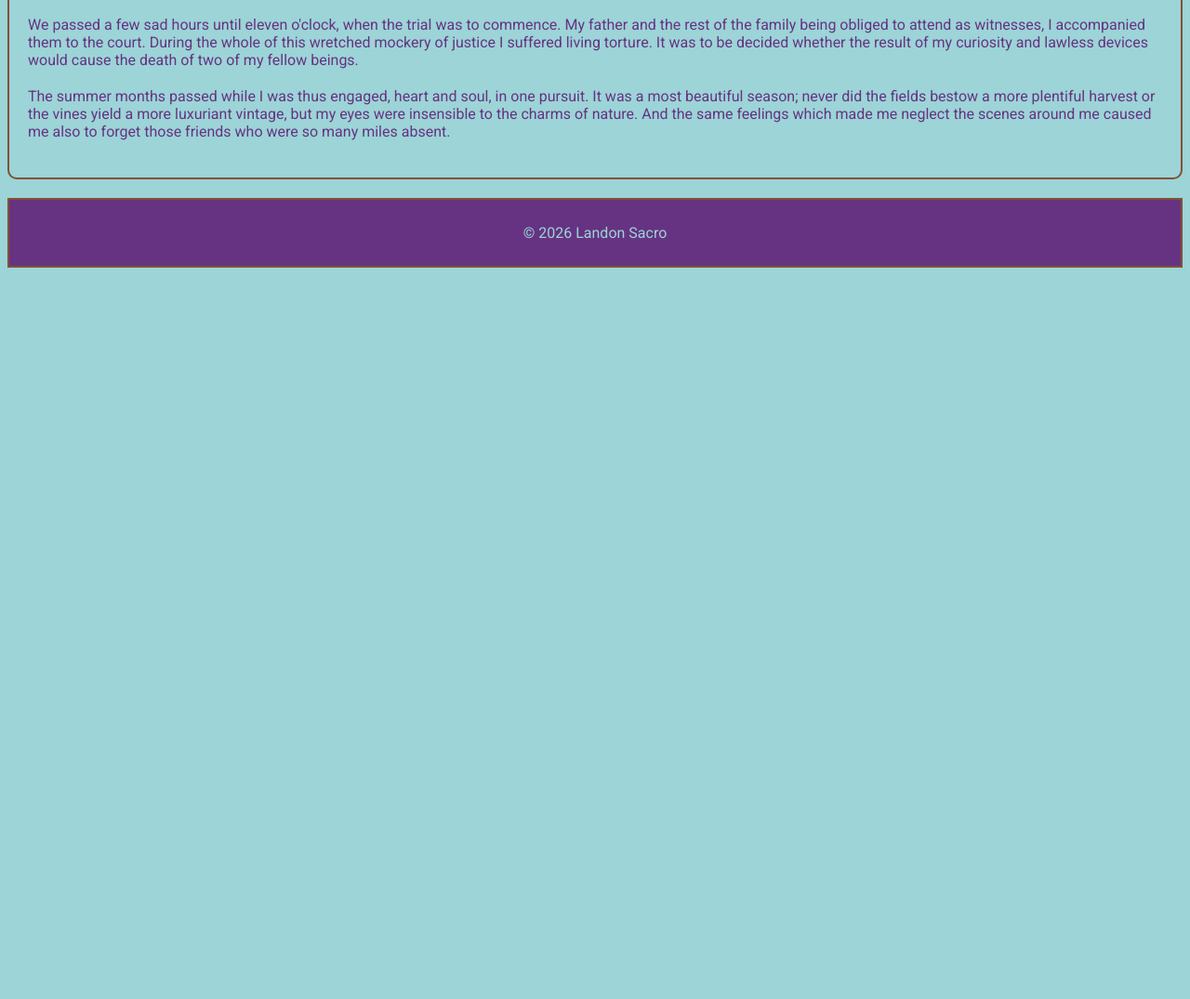
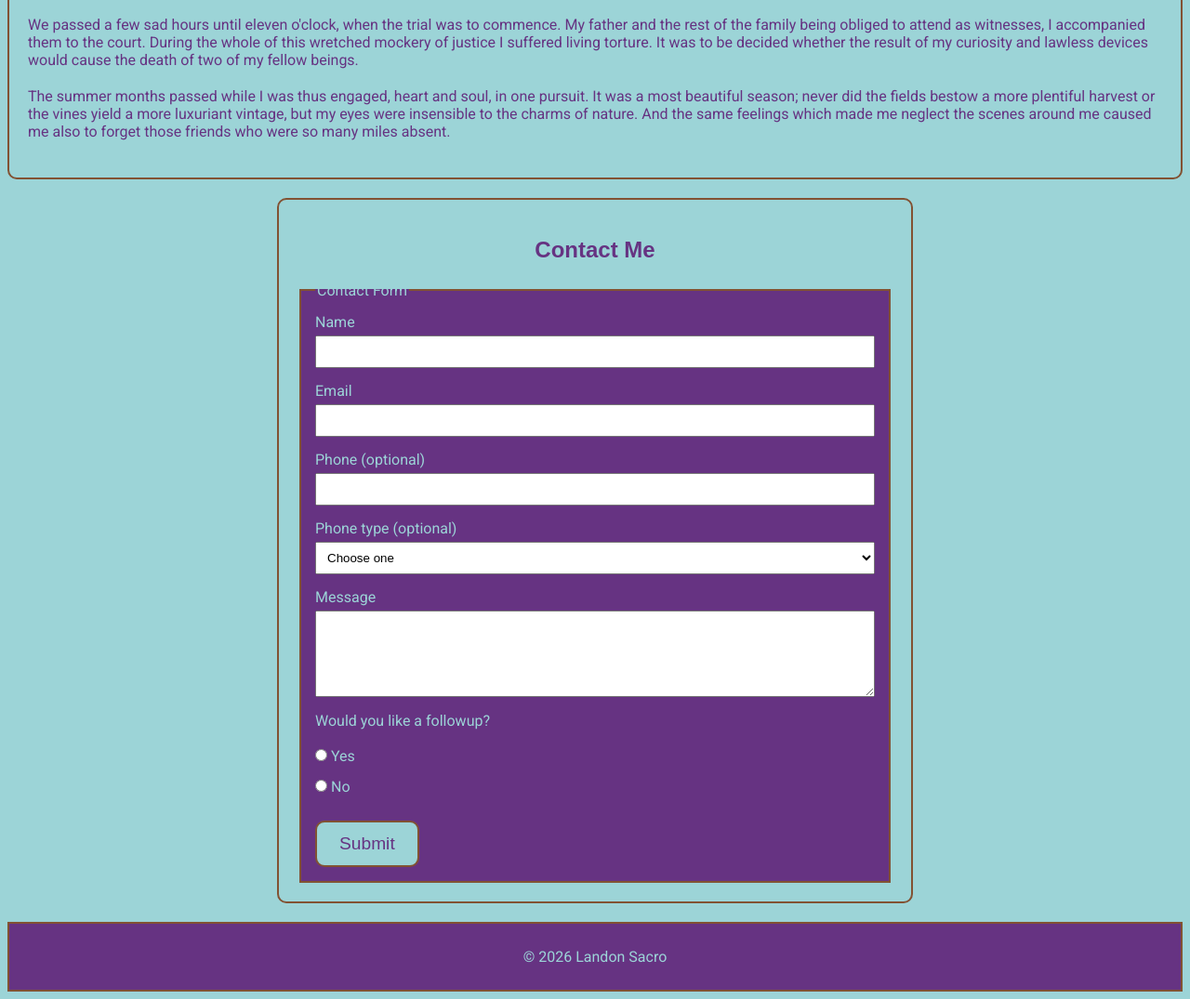
Before and after one commit to rvcc-grid/fa26-about-me-graypans, a plain HTML site: page index.html in a window 1280 px wide. Shown: the part 3000-4075 px from the top of the page at 93% size. Before the commit the page ends 3296 px from the top, so only its background shows below. Drawn offline with Linux system fonts and the light colour scheme; a web font is replaced by a local one.

Commit message:
Complete contact form.

```diff
--- a/css/style.css
+++ b/css/style.css
@@ -159,6 +159,57 @@ footer {
   color: #825233;
 }
 
+/* Contact form */
+#contact {
+  max-width: 40rem;
+  margin: 20px auto;
+  padding: 20px;
+  border: 2px solid #825233;
+  border-radius: 10px;
+}
+
+#contact h2 {
+  text-align: center;
+}
+
+#contact fieldset {
+  background-color: #663382;
+  color: #9CD4D7;
+  border: 2px solid #825233;
+  padding: 15px;
+}
+
+#contact label, #contact input, #contact select, #contact textarea {
+  display: block;
+  width: 100%;
+  box-sizing: border-box;
+}
+
+#contact input, #contact select, #contact textarea {
+  padding: 8px;
+  margin: 5px 0 15px;
+}
+
+#contact ul {
+  list-style: none;
+  padding: 0;
+}
+
+#contact ul label, #contact ul input {
+  display: inline;
+  width: auto;
+}
+
+#contact button {
+  padding: 12px 24px;
+  font-size: 1.2rem;
+  background-color: #9CD4D7;
+  color: #663382;
+  border: 2px solid #825233;
+  border-radius: 10px;
+  cursor: pointer;
+}
+
 /* Tablet size */
 @media screen and (min-width: 60em) {
   #gallery figure {
--- a/index.html
+++ b/index.html
@@ -76,9 +76,43 @@
                 <p>The summer months passed while I was thus engaged, heart and soul, in one pursuit. It was a most beautiful season; never did the fields bestow a more plentiful harvest or the vines yield a more luxuriant vintage, but my eyes were insensible to the charms of nature. And the same feelings which made me neglect the scenes around me caused me also to forget those friends who were so many miles absent.</p>
             </div>
         </article>
+        <section id="contact">
+            <h2>Contact Me</h2>
+            <form action="https://api.web3forms.com/submit" method="post">
+                <input type="hidden" name="access_key" value="e5b29a94-21d8-4ada-ab09-a98b5fc46b70">
+                <input type="hidden" name="subject" value="New message from my About Me page">
+                <input type="hidden" name="redirect" value="https://rvcc-grid.github.io/fa26-about-me-graypans/thanks.html">
+                <fieldset>
+                    <legend>Contact Form</legend>
+                    <label for="name">Name</label>
+                    <input type="text" id="name" name="name" required>
+                    <label for="email">Email</label>
+                    <input type="email" id="email" name="email" required>
+                    <label for="phone">Phone (optional)</label>
+                    <input type="tel" id="phone" name="phone">
+                    <label for="phone-type">Phone type (optional)</label>
+                    <select id="phone-type" name="phone-type">
+                        <option value="">Choose one</option>
+                        <option value="mobile">Mobile</option>
+                        <option value="home">Home</option>
+                        <option value="work">Work</option>
+                    </select>
+                    <label for="message">Message</label>
+                    <textarea id="message" name="message" rows="5"></textarea>
+                    <p>Would you like a followup?</p>
+                    <ul>
+                        <li><label><input type="radio" name="followup" value="yes"> Yes</label></li>
+                        <li><label><input type="radio" name="followup" value="no"> No</label></li>
+                    </ul>
+                    <div data-class="h-captcha" data-captcha="true"></div>
+                    <button type="submit">Submit</button>
+                </fieldset>
+            </form>
+        </section>
     </main>
     <footer>
         <p>&copy; 2026 Landon Sacro</p>
     </footer>
+    <script src="https://web3forms.com/client/script.js" async defer></script>
 </body>
 </html>
```
Also changed, not shown: thanks.html (added, +17 -0 lines).
